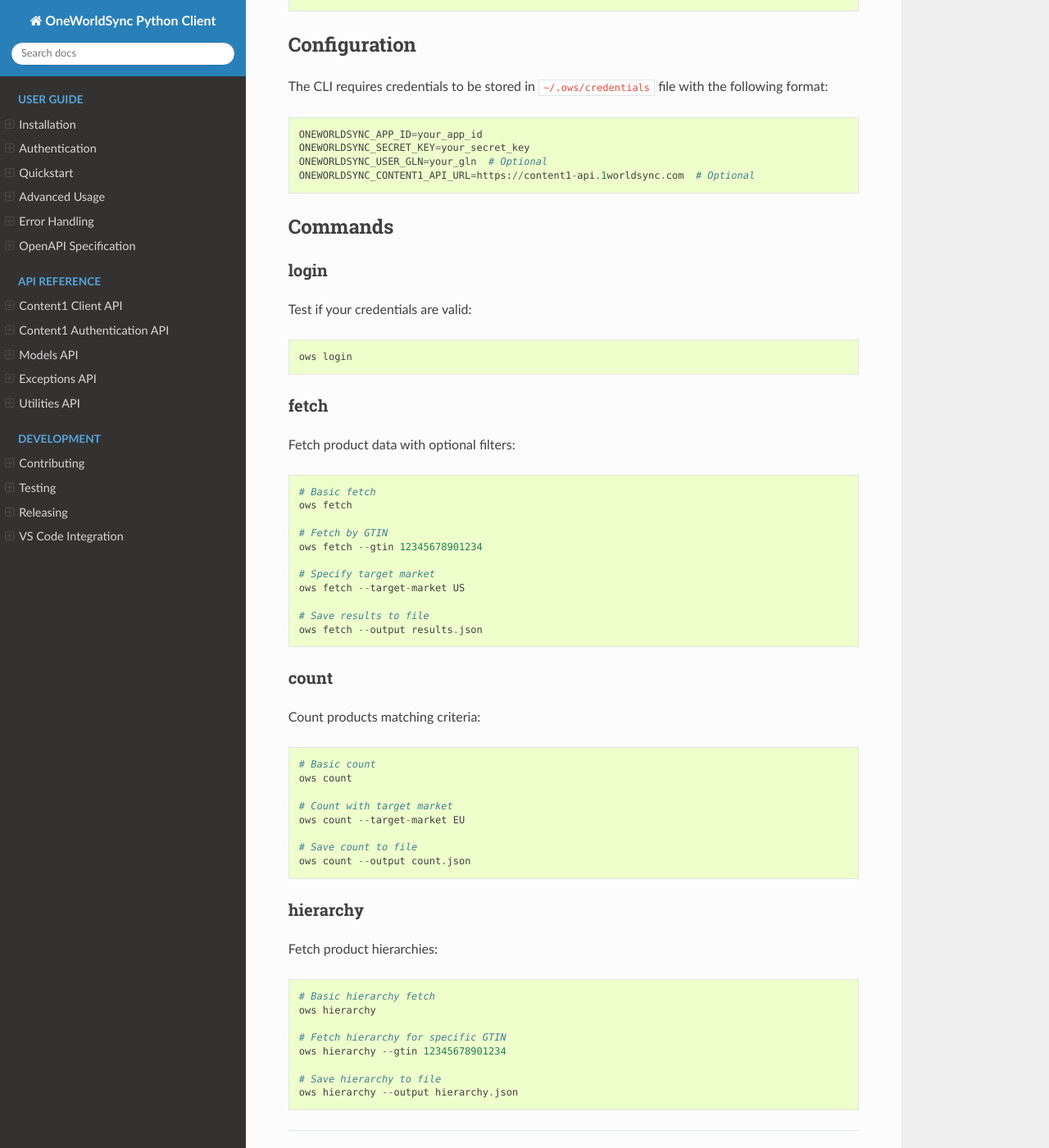
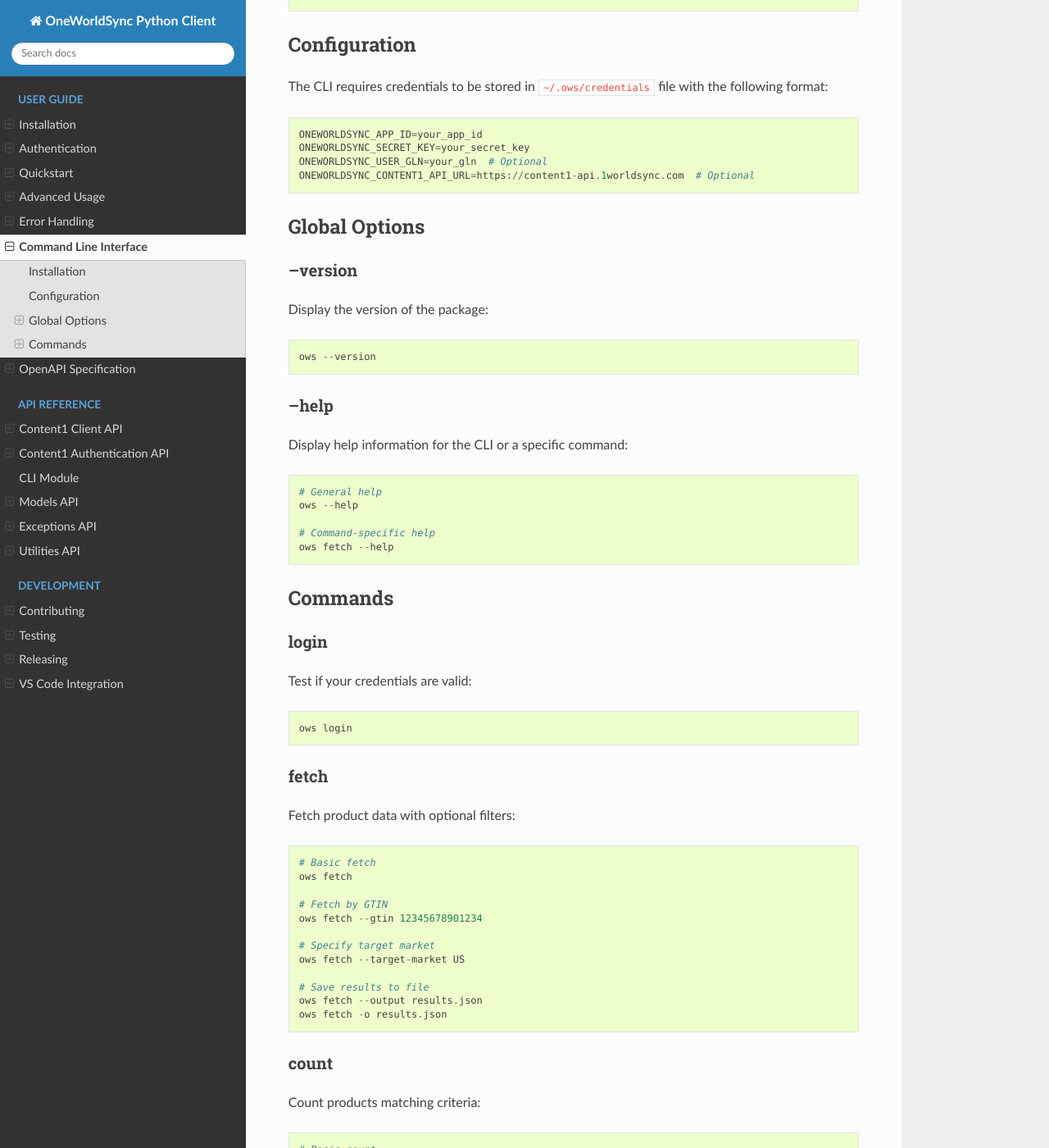
Before and after one commit to mcgarrah/oneworldsync_python, a Sphinx documentation site: the page built from docs/user/cli.rst, in a window 1280 px wide and 1400 px high, scrolled down 366 px. Shown: the whole window at 82% size. Built offline with Sphinx 7.4.7 and the Read the Docs theme 3.1.0, drawn with Linux system fonts in a browser that asks for light colours; some of the changed text lies outside the part shown.

Commit message:
Update version and add the CLI documentation correctly for next release.

```diff
--- a/docs/index.rst
+++ b/docs/index.rst
@@ -55,6 +55,7 @@
    user/quickstart
    user/advanced_usage
    user/error_handling
+   user/cli
    openapi
 
 .. toctree::
@@ -63,6 +64,7 @@
 
    api/content1_client
    api/content1_auth
+   api/cli
    api/models
    api/exceptions
    api/utils
--- a/docs/user/cli.rst
+++ b/docs/user/cli.rst
@@ -19,6 +19,27 @@
     ONEWORLDSYNC_SECRET_KEY=your_secret_key
     ONEWORLDSYNC_USER_GLN=your_gln  # Optional
     ONEWORLDSYNC_CONTENT1_API_URL=https://content1-api.1worldsync.com  # Optional
+
+Global Options
+-------------
+
+--version
+~~~~~~~~
+
+Display the version of the package::
+
+    ows --version
+
+--help
+~~~~~
+
+Display help information for the CLI or a specific command::
+
+    # General help
+    ows --help
+
+    # Command-specific help
+    ows fetch --help
 
 Commands
 --------
@@ -46,6 +67,7 @@
 
     # Save results to file
     ows fetch --output results.json
+    ows fetch -o results.json
 
 count
 ~~~~~
@@ -58,8 +80,12 @@
     # Count with target market
     ows count --target-market EU
 
+    # Limit results
+    ows count --limit 10
+
     # Save count to file
     ows count --output count.json
+    ows count -o count.json
 
 hierarchy
 ~~~~~~~~
@@ -72,5 +98,9 @@
     # Fetch hierarchy for specific GTIN
     ows hierarchy --gtin 12345678901234
 
+    # Specify target market
+    ows hierarchy --target-market US
+
     # Save hierarchy to file
     ows hierarchy --output hierarchy.json
+    ows hierarchy -o hierarchy.json
--- a/oneworldsync/__init__.py
+++ b/oneworldsync/__init__.py
@@ -10,4 +10,4 @@
 from .content1_auth import Content1HMACAuth
 from .exceptions import OneWorldSyncError, AuthenticationError, APIError
 
-__version__ = '0.2.2'
+__version__ = '0.2.3'
--- a/pyproject.toml
+++ b/pyproject.toml
@@ -1,6 +1,6 @@
 [project]
 name = "oneworldsync"
-version = "0.2.2"
+version = "0.2.3"
 description = "A Python client for the 1WorldSync Content1 Search and Fetch REST API"
 readme = "README.md"
 authors = [
--- a/setup.py
+++ b/setup.py
@@ -2,7 +2,7 @@
 
 setup(
     name="oneworldsync",
-    version="0.2.2",
+    version="0.2.3",
     packages=find_packages(),
     install_requires=[
         "requests>=2.25.0",
```
Also changed, not shown: README.md (+8 -1 lines), docs/api/cli.rst (added, +7 -0 lines).
